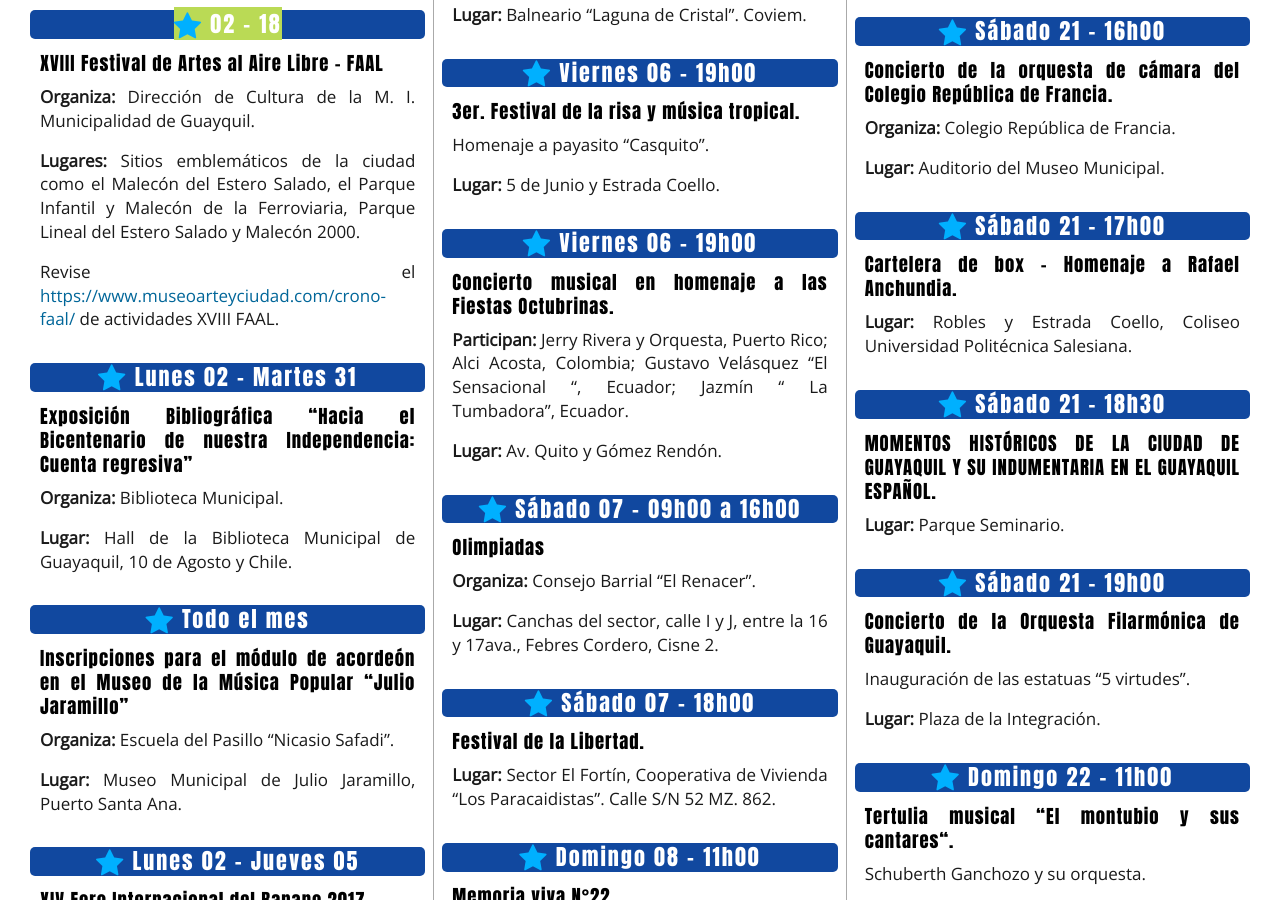
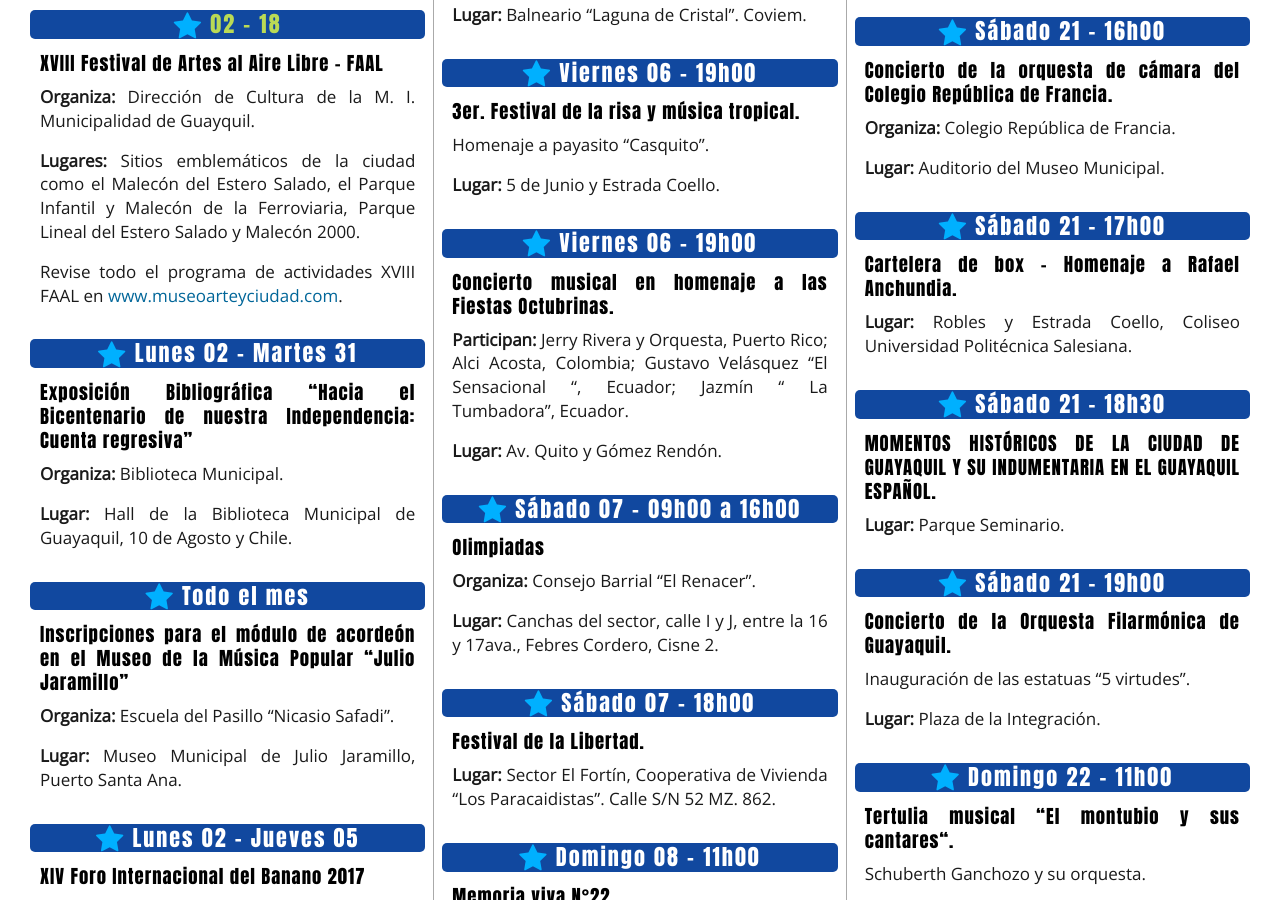
Before and after one commit to ybarbouro/musmusgye, a Jekyll site: the page built from agenda.md, in a window 1280 px wide and 900 px high, scrolled down 1527 px. Built offline with Jekyll 4.4.1, drawn with Linux system fonts in a browser that asks for light colours; some web fonts are replaced.

Commit message:
cuando no practicas md

```diff
--- a/agenda.md
+++ b/agenda.md
@@ -32,14 +32,14 @@
 
 **Lugar:** Calle Panamá
 
-#### <span style="background:#BADA55;"><i class="fa fa-star fa-lg star"></i> 02 - 18</span>
+#### <span style="color:#BADA55;"><i class="fa fa-star fa-lg star"></i> 02 - 18</span>
 ##### XVIII Festival de Artes al Aire Libre - FAAL
 
 **Organiza:** Dirección de Cultura de la M. I. Municipalidad de Guayquil.
 
 **Lugares:** Sitios emblemáticos de la ciudad como el Malecón del Estero Salado, el Parque Infantil y Malecón de la Ferroviaria, Parque Lineal del Estero Salado y Malecón 2000.
 
-Revise el [https://www.museoarteyciudad.com/crono-faal/](Cronograma completo) de actividades XVIII FAAL.
+Revise todo el programa de actividades XVIII FAAL en [www.museoarteyciudad.com](https://www.museoarteyciudad.com/crono-faal/).
 
 #### <i class="fa fa-star fa-lg star"></i> Lunes 02 -  Martes 31
 ##### Exposición Bibliográfica “Hacia el Bicentenario de nuestra Independencia: Cuenta regresiva”
```
